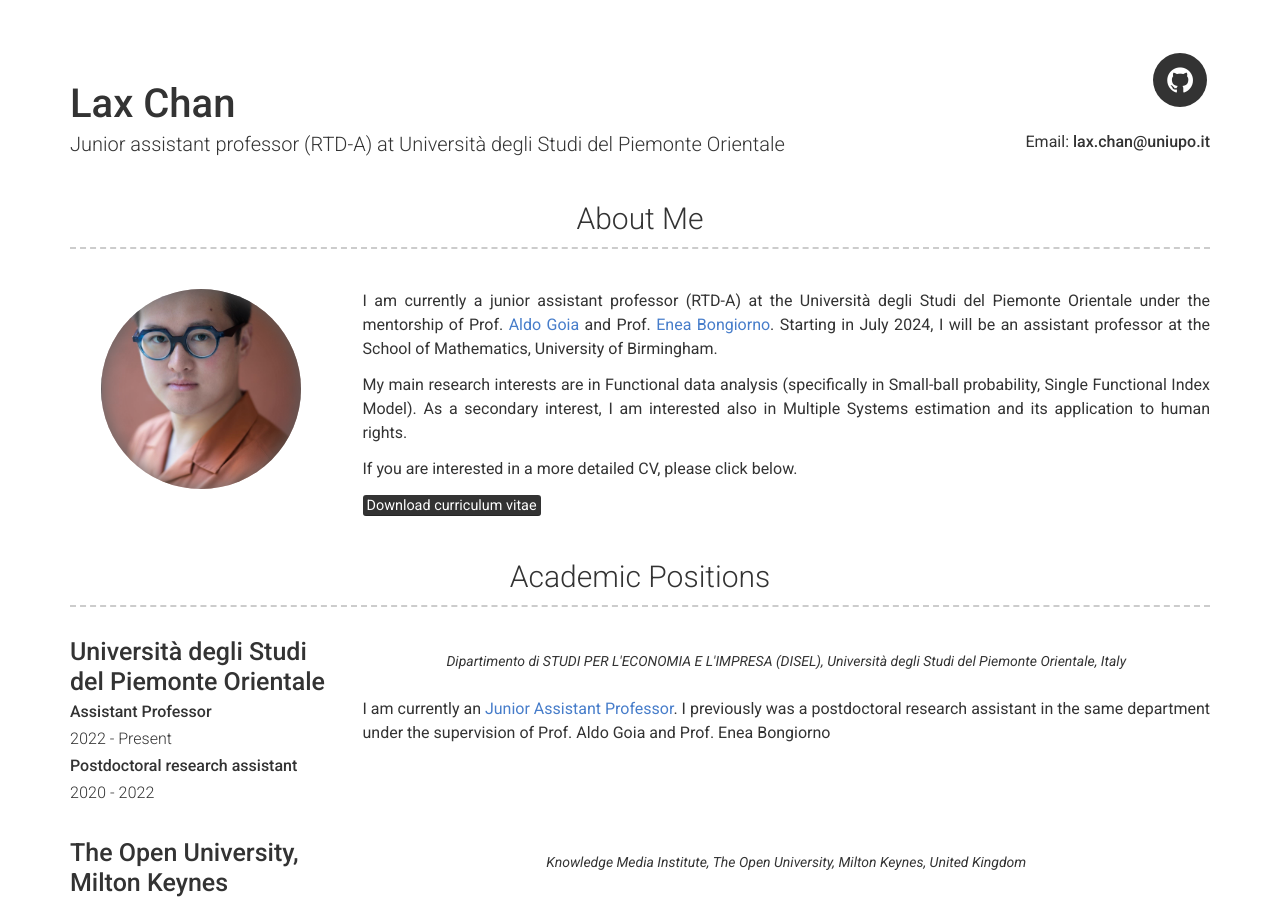
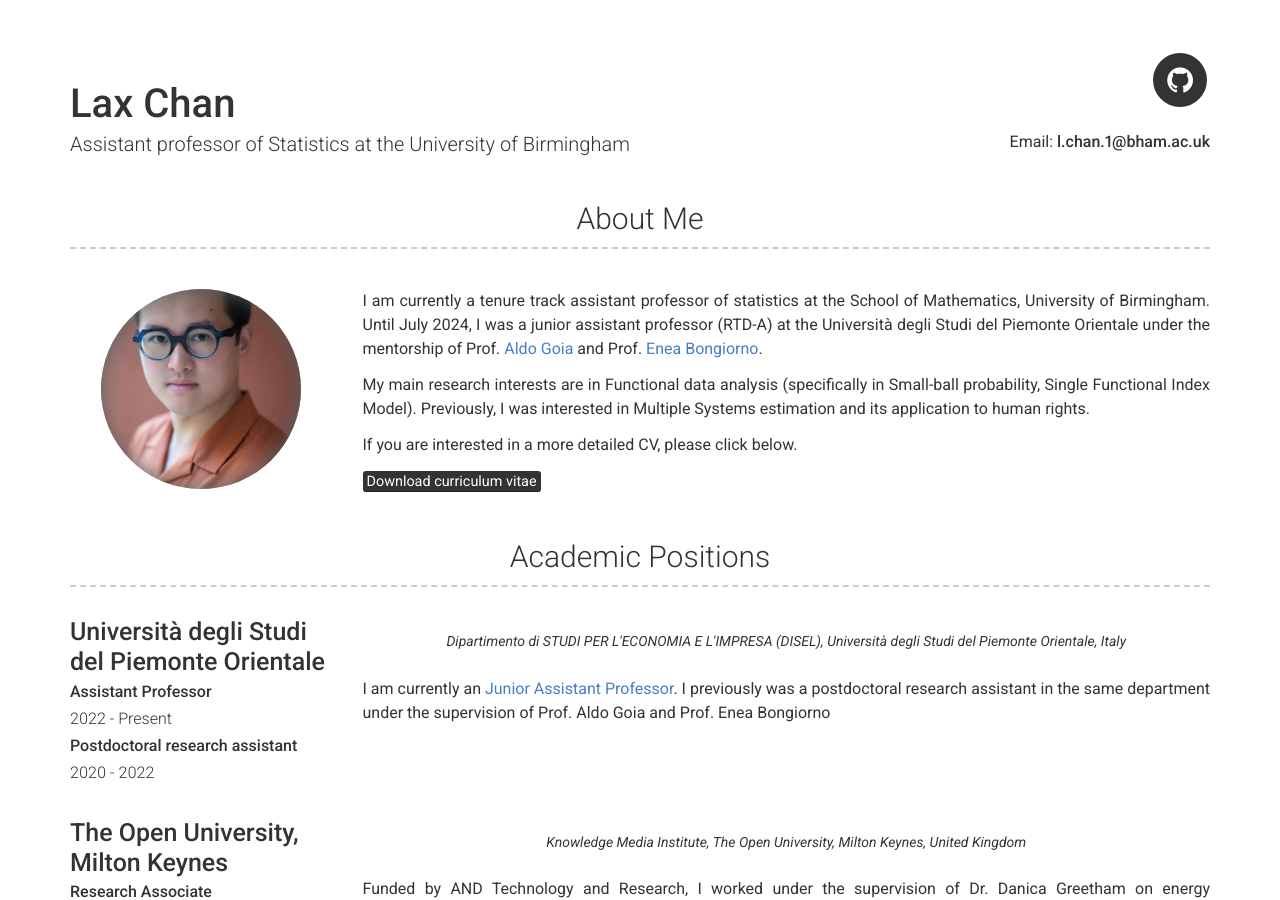
Before and after one commit to Laxchan/Laxchan.github.io, a Jekyll site: the page built from index.md, in a window 1280 px wide and 900 px high. Built offline with Jekyll 4.4.1, drawn with Linux system fonts in a browser that asks for light colours; some of the changed text lies outside the part shown.

Commit message:
Update _config.yml

```diff
--- a/_config.yml
+++ b/_config.yml
@@ -7,8 +7,8 @@
 
 # Personal info
 name: Lax Chan
-title: Junior assistant professor (RTD-A) at Università degli Studi del Piemonte Orientale
-email: lax.chan@uniupo.it
+title: Assistant professor of Statistics at the University of Birmingham
+email: l.chan.1@bham.ac.uk
 
 
 # Dark Mode (true/false/never)
@@ -22,10 +22,11 @@
 # about_title: About Me
 about_profile_image: images/profile.JPG
 about_content: | # this will include new lines to allow paragraphs
-  I am currently a junior assistant professor (RTD-A) at the Università degli Studi del Piemonte Orientale under the mentorship of Prof. [Aldo Goia](https://upobook.uniupo.it/aldo.goia) and Prof. [Enea Bongiorno](https://upobook.uniupo.it/enea.bongiorno).
-  Starting in July 2024, I will be an assistant professor at the School of Mathematics, University of Birmingham.
 
-  My main research interests are in Functional data analysis (specifically in Small-ball probability, Single Functional Index Model). As a secondary interest, I am interested also in Multiple Systems estimation and its application to human rights.
+  I am currently a tenure track assistant professor of statistics at the School of Mathematics, University of Birmingham.
+  Until July 2024, I was a junior assistant professor (RTD-A) at the Università degli Studi del Piemonte Orientale under the mentorship of Prof. [Aldo Goia](https://upobook.uniupo.it/aldo.goia) and Prof. [Enea Bongiorno](https://upobook.uniupo.it/enea.bongiorno).
+
+  My main research interests are in Functional data analysis (specifically in Small-ball probability, Single Functional Index Model). Previously, I was interested in Multiple Systems estimation and its application to human rights.
 
   If you are interested in a more detailed CV, please click below.
 
```
